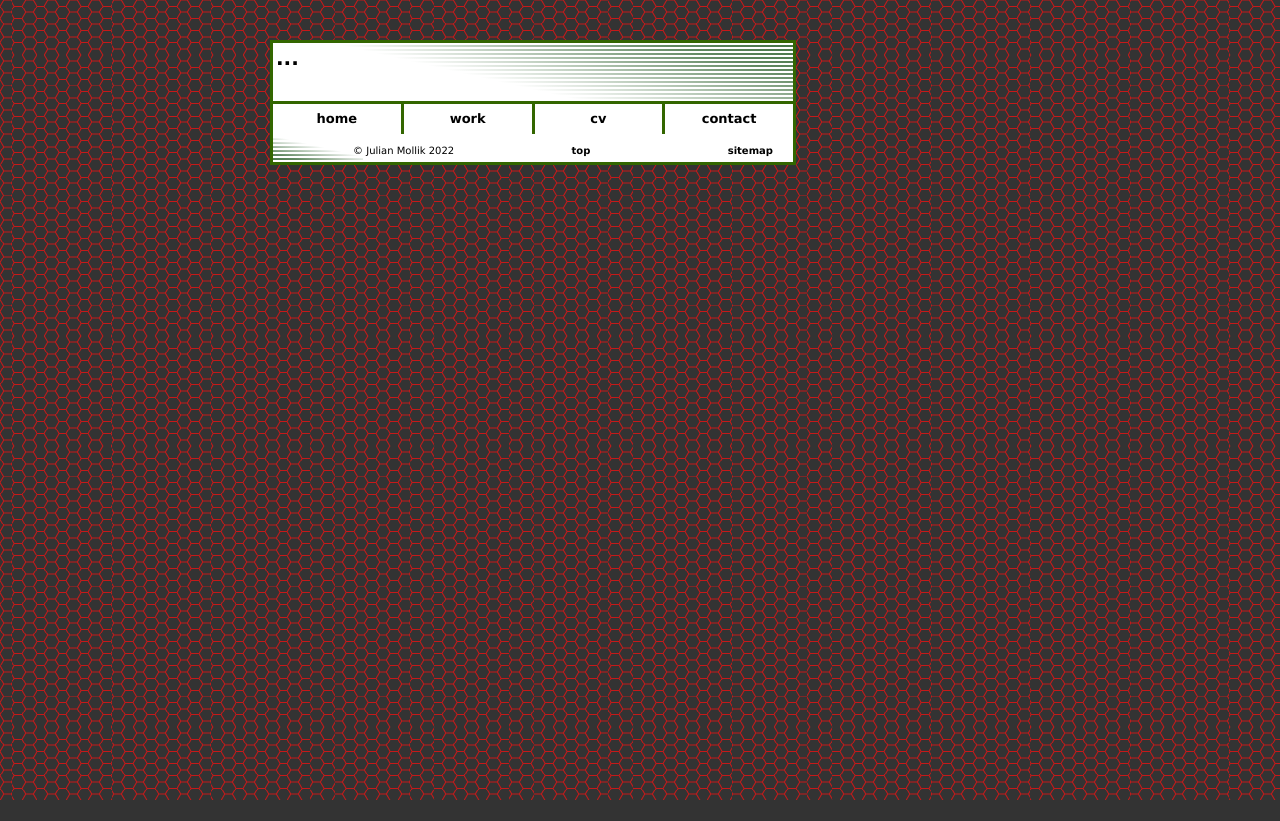
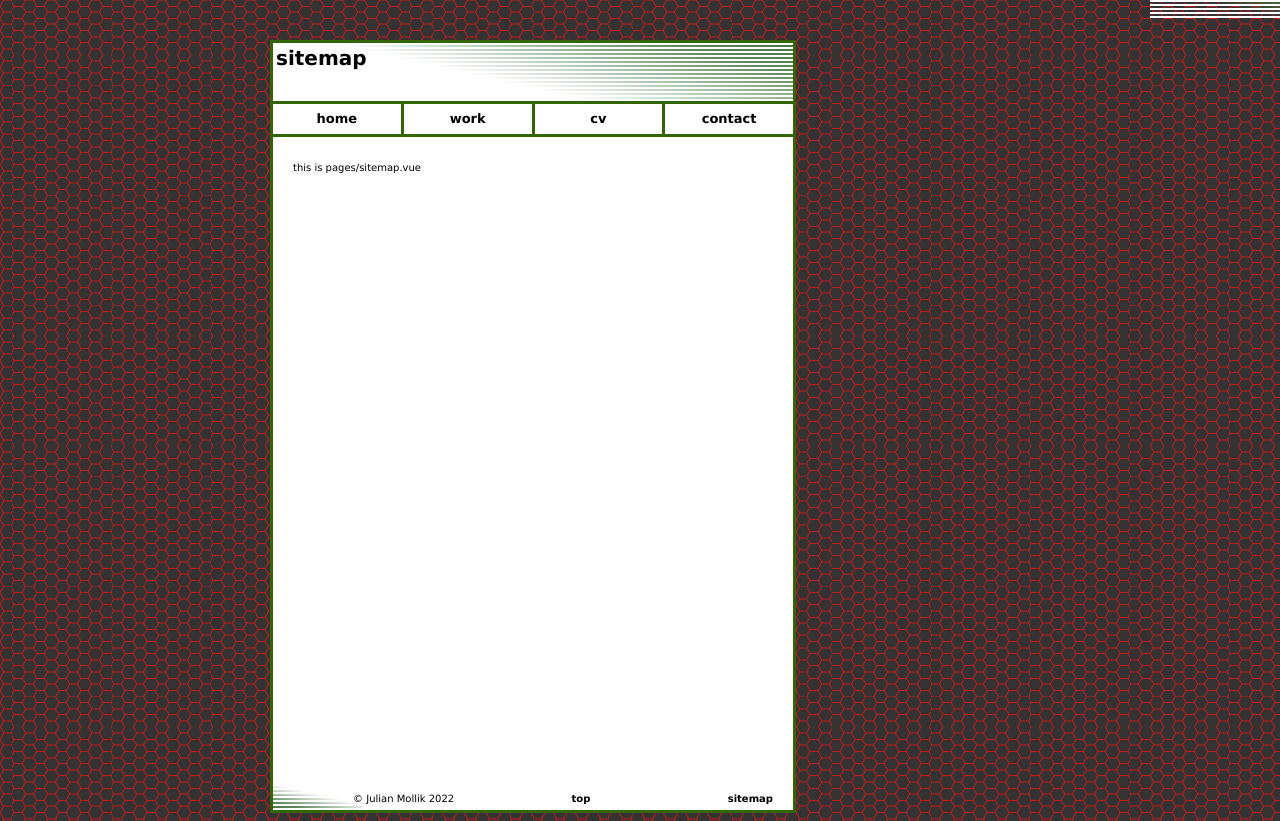
Before and after one commit to jule256/creative-coding.net, a Nuxt app: page /sitemap in a window 1280 px wide. Before the commit the page ends 800 px from the top, so only its background shows below. Built offline with nearby package versions, Linux system fonts and the light colour scheme.

Commit message:
added static sitemap page

```diff
--- /dev/null
+++ b/pages/sitemap.vue
@@ -0,0 +1,53 @@
+<template>
+    <div class="content">
+        <main class="main">
+            this is pages/sitemap.vue
+        </main>
+    </div>
+</template>
+
+<script setup>
+const emit = defineEmits(['updateTitle']);
+onMounted(() => {
+    emit('updateTitle', 'sitemap')
+})
+</script>
+<style>
+.content {
+    display: flex;
+    justify-content: space-between;
+}
+
+.main {
+    width: 480px;
+    min-height: 600px;
+    background-color: #FFFFFF;
+    border: solid #336600;
+    border-width: 3px 3px 0 3px;
+    padding: 25px 20px 20px 20px;
+}
+
+.main::before,
+.main::after {
+    display: block;
+    width: 130px;
+    height: 18px;
+    position: absolute;
+    top: 0;
+    right: 0;
+    content: '';
+    z-index: 1;
+    background: linear-gradient(13deg, rgba(67, 114, 67, 0) 46%, rgba(67, 114, 67, 0.8477591720281863) 83%, rgba(67, 114, 67, 1) 100%);
+    background-repeat: no-repeat;
+    background-position: 30px;
+}
+
+.main::after {
+    z-index: 2;
+    background: repeating-linear-gradient(0deg,
+            #FFFFFF,
+            #FFFFFF 2px,
+            rgba(0, 0, 0, 0) 2px,
+            rgba(0, 0, 0, 0) 4px);
+}
+</style>
```
